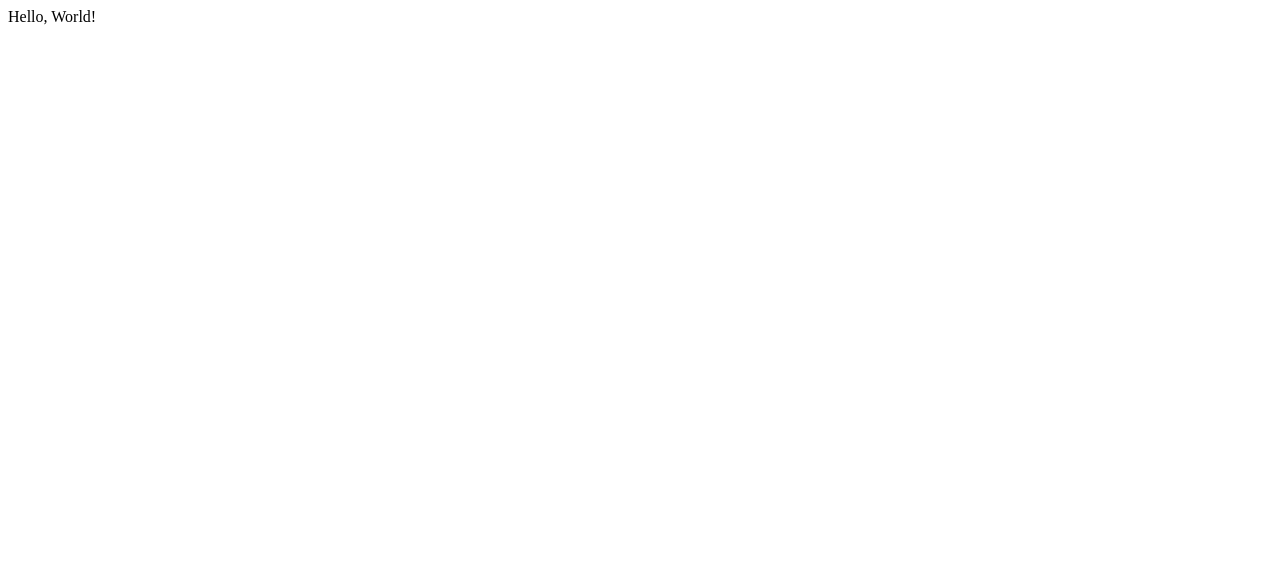
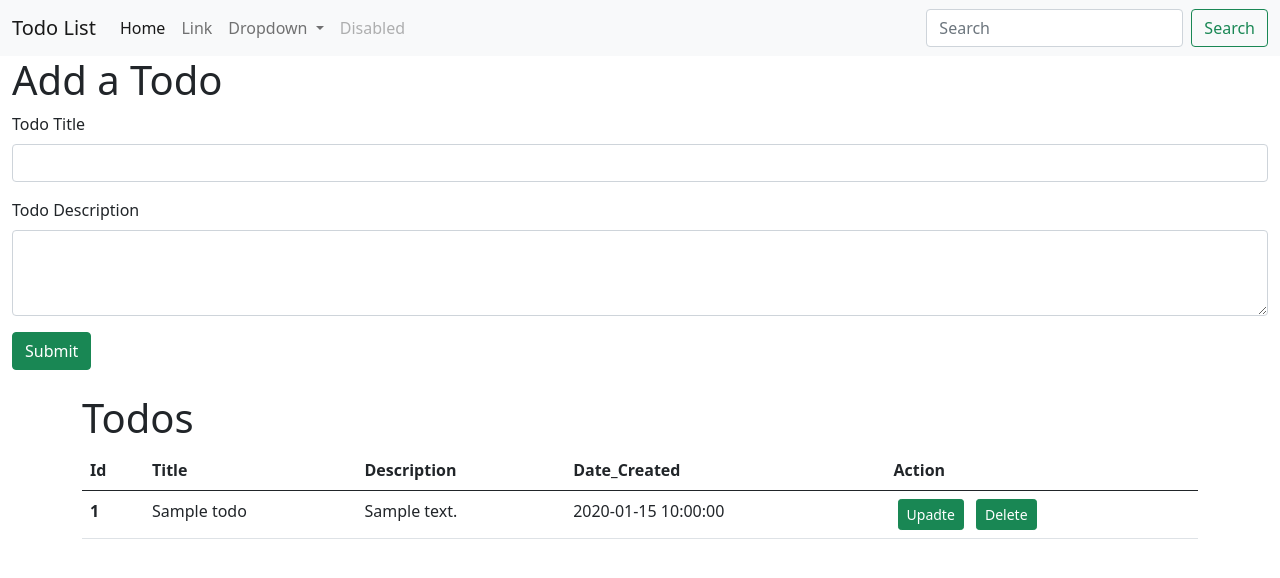
Before and after one commit to Zainab-Aamir-Khan/flask-playground, a Flask app: page / in a window 1280 px wide. Before the commit the part shown is almost empty. Shown: the top 578 px of the page. Run offline with Flask 3, Linux system fonts and the light colour scheme; tables that the repository leaves empty hold one stand-in row (values such as "Sample post").

Commit message:
flask practice

```diff
--- a/app.py
+++ b/app.py
@@ -17,12 +17,10 @@ class Todo(db.Model):
         return f"{self.id} - {self.title}"
 
 
-@app.route("/")
-def hello_world():
-    return "<p>Hello, World!</p>"
 
-@app.route("/about", methods =["GET", "POST"])
-def about():
+
+@app.route("/", methods =["GET", "POST"])
+def home():
     if request.method == "POST":
         title = request.form['title']
         description = request.form['description']
--- a/templates/index.html
+++ b/templates/index.html
@@ -16,7 +16,7 @@
 <body>
     <nav class="navbar navbar-expand-lg navbar-light bg-light">
         <div class="container-fluid">
-            <a class="navbar-brand" href="/about">Todo List</a>
+            <a class="navbar-brand" href="/">Todo List</a>
             <button class="navbar-toggler" type="button" data-bs-toggle="collapse"
                 data-bs-target="#navbarSupportedContent" aria-controls="navbarSupportedContent" aria-expanded="false"
                 aria-label="Toggle navigation">
@@ -58,7 +58,7 @@
 
     <div class="container-fluid">
         <h1>Add a Todo</h1>
-        <form action="/about" method=POST>
+        <form action="/" method=POST>
             <div class="mb-3">
                 <label for="title" class="form-label">Todo Title</label>
                 <input type="text" class="form-control" name="title" id="title">
```
Also changed, not shown: instance/todo.db (deleted).
